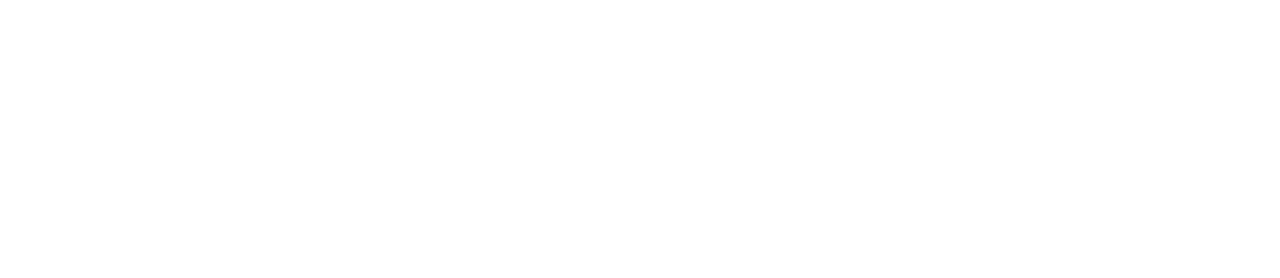
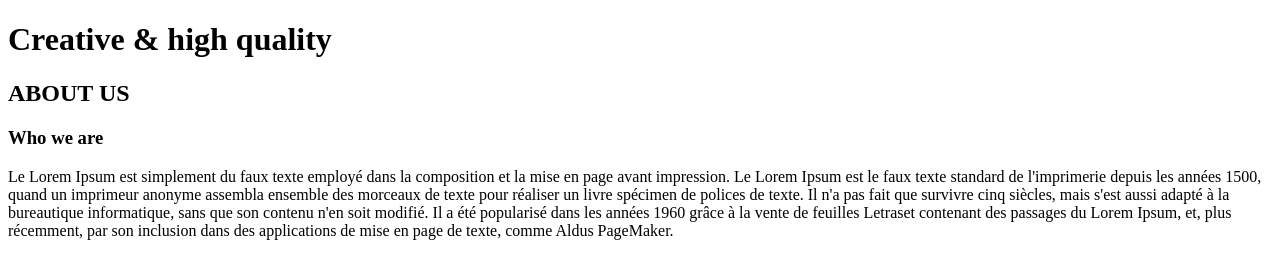
Before and after one commit to gregorybouyssou/projet_creativ, a plain HTML site: page index.html in a window 1280 px wide. Drawn offline with Linux system fonts and the light colour scheme.

Commit message:
section 1

```diff
--- a/index.html
+++ b/index.html
@@ -5,8 +5,28 @@
     <meta name="viewport" content="width=device-width, initial-scale=1.0">
     <meta http-equiv="X-UA-Compatible" content="ie=edge">
     <title>Creative & high quality</title>
+
+    <h1>
+        Creative & high quality
+    </h1>
+
 </head>
+
 <body>
+
+    <h2>
+        ABOUT US
+    </h2>
+
+    <div>
+    <h3>
+        Who we are
+    </h3>
+
+    <p>
+            Le Lorem Ipsum est simplement du faux texte employé dans la composition et la mise en page avant impression. Le Lorem Ipsum est le faux texte standard de l'imprimerie depuis les années 1500, quand un imprimeur anonyme assembla ensemble des morceaux de texte pour réaliser un livre spécimen de polices de texte. Il n'a pas fait que survivre cinq siècles, mais s'est aussi adapté à la bureautique informatique, sans que son contenu n'en soit modifié. Il a été popularisé dans les années 1960 grâce à la vente de feuilles Letraset contenant des passages du Lorem Ipsum, et, plus récemment, par son inclusion dans des applications de mise en page de texte, comme Aldus PageMaker.
+    </p>
+</div>
 
 </body>
 </html>
```
